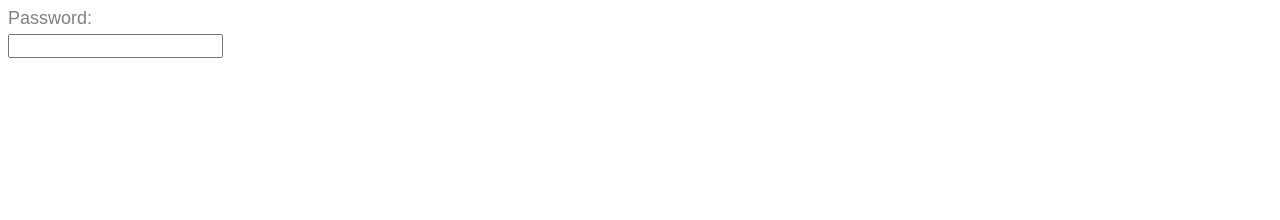
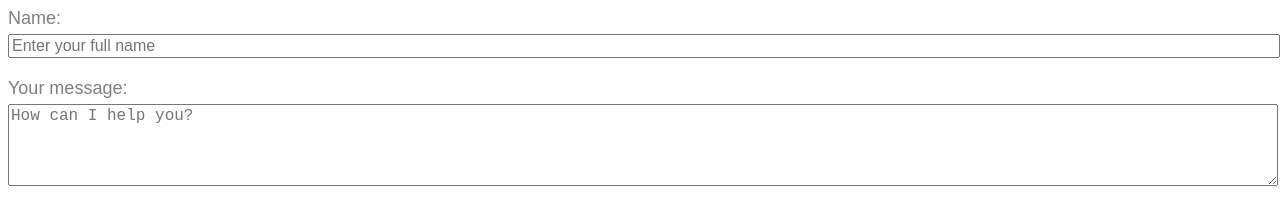
Before and after one commit to RhondaCodes/html-form-demo, a plain HTML site: page index.html in a window 1280 px wide. Drawn offline with Linux system fonts and the light colour scheme.

Commit message:
placeholder demo

```diff
--- a/index.html
+++ b/index.html
@@ -3,16 +3,17 @@
   <head>
     <meta charset="utf-8">
     <meta name="viewport" content="width=device-width">
-    <title>Form: Password</title>
+    <title>Form: Placeholder</title>
     <link href="style.css" rel="stylesheet" type="text/css" />
   </head>
   <body>
 
-<form>
+   <form>
+    <label for="username">Name:</label>
+    <input id="username" type="text" name="name" placeholder="Enter your full name">
 
-  <label for="pwd">Password:</label>
-  <input id="pwd" type="password" name="pwd" minlength="8">
-
+    <label for="form-message">Your message:</label>
+    <textarea id="form-message" name="message" placeholder="How can I help you?"></textarea>
 </form>
   </body>
 </html>
--- a/style.css
+++ b/style.css
@@ -6,6 +6,14 @@ form label {
     font-family: arial;
   }
 
-form input[type="password"] {
+  form input[type=text],
+  form textarea  {
+    color: #000;
     font-size: 16px;
+    margin-bottom: 20px;
+    width: 100%;
   }
+
+  form textarea {
+    height: 4.75rem;
+  }
```
Lines whose indentation alone changed are shown as unchanged.
